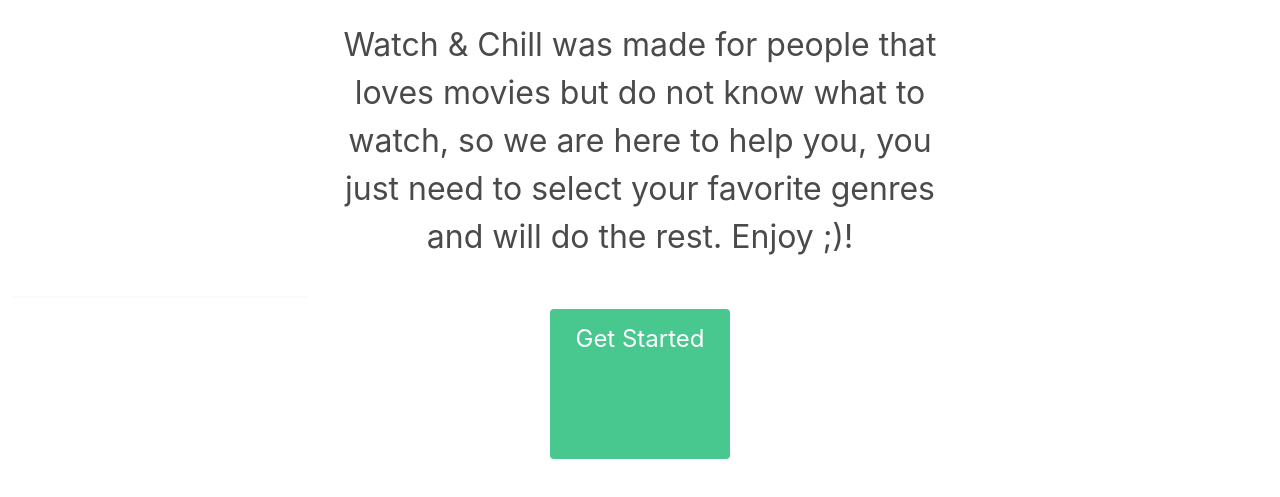
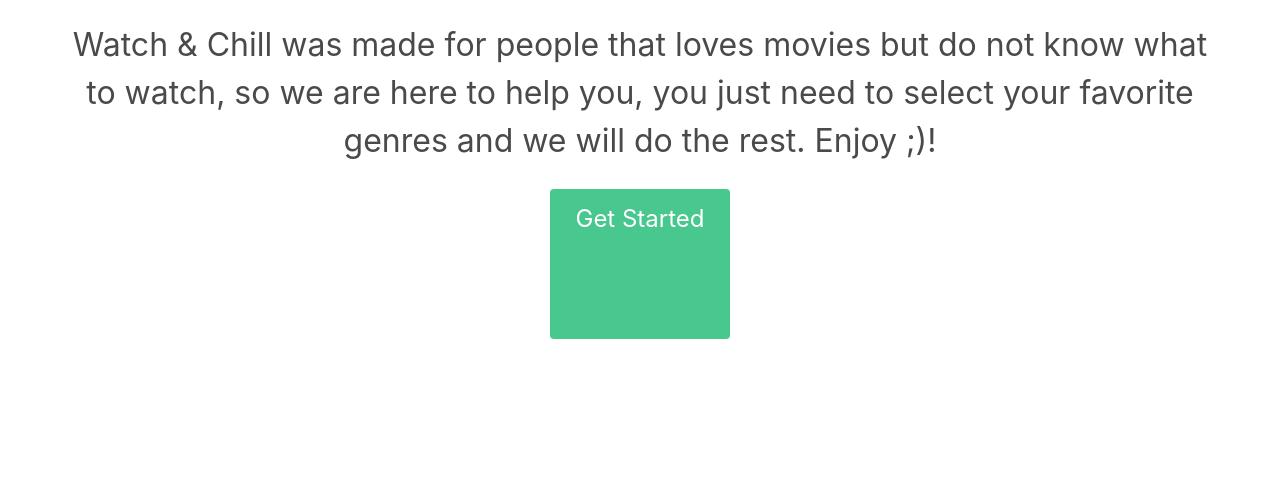
Before and after one commit to Salvador94Chava/watch-chill, a plain HTML site: page index.html in a window 1280 px wide. Shown: the part 213-710 px from the top of the page. Drawn offline with nearby package versions, Linux system fonts and the light colour scheme; files that its build step writes are made by us from their sources.

Commit message:
Fixing styling for index elements

```diff
--- a/index.html
+++ b/index.html
@@ -15,44 +15,43 @@
 
 
         <title>Watch&Chill App</title>
-    <meta property="og:url" content="https://rargotte.github.io/Watch-Chill-/" />
-    <meta property="og:type" content="website" />
+        <meta property="og:url"
+              content="https://rargotte.github.io/Watch-Chill-/" />
+        <meta property="og:type"
+              content="website" />
 
     </head>
 
     <body>
-
         <nav class="nav-bar"></nav>
 
-        <div>
+        <div class="has-text-centered">
             <h1 class="title has-text-centered">Welcome to Watch and Chill!
             </h1>
 
-        <div class="columns is-8">
-            <div class="column is-half is-offset-one-quarter">
+            <div class="container">
+                <div>
                     <p class=" is-size-3 has-text-centered">
-                    Watch & Chill was made for people that loves movies but do not know what to watch, so we are here
+                        Watch & Chill was made for people that loves movies but do not know what to watch, so we are
+                        here
                         to
                         help
                         you,
                         you just
-                    need to select your favorite genres and will do the rest. Enjoy ;)!
+                        need to select your favorite genres and we will do the rest. Enjoy ;)!
                     </p>
                 </div>
             </div>
+            <br>
             <!-- instead of a picture i belive we should put the Carousel to give a better image to the page. -->
-        <div class="column is-one-quarter">
-            <div class="card equal-height">
-            </div>
-        </div>
-        <div class="has-text-centered">
-            <a href="./src/containers/genres/genres.html" class="button is-success is-large">
+            <div class="container has-text-centered">
+                <a href="./src/containers/genres/genres.html"
+                   class="button is-success is-large">
                     Get Started
                 </a>
             </div>
-
     </body>
-
+    <br>
     <div id="fb-root"></div>
     <script>(function (d, s, id) {
             var js, fjs = d.getElementsByTagName(s)[0];
@@ -63,7 +62,9 @@
         }(document, 'script', 'facebook-jssdk'));</script>
 
     <!-- Your share button code -->
-    <div class="fb-share-button" data-href="https://rargotte.github.io/Watch-Chill-/" data-layout="button_count">
+    <div class="fb-share-button"
+         data-href="https://rargotte.github.io/Watch-Chill-/"
+         data-layout="button_count">
     </div>
 
     </body>
```
Lines whose indentation alone changed are shown as unchanged.
